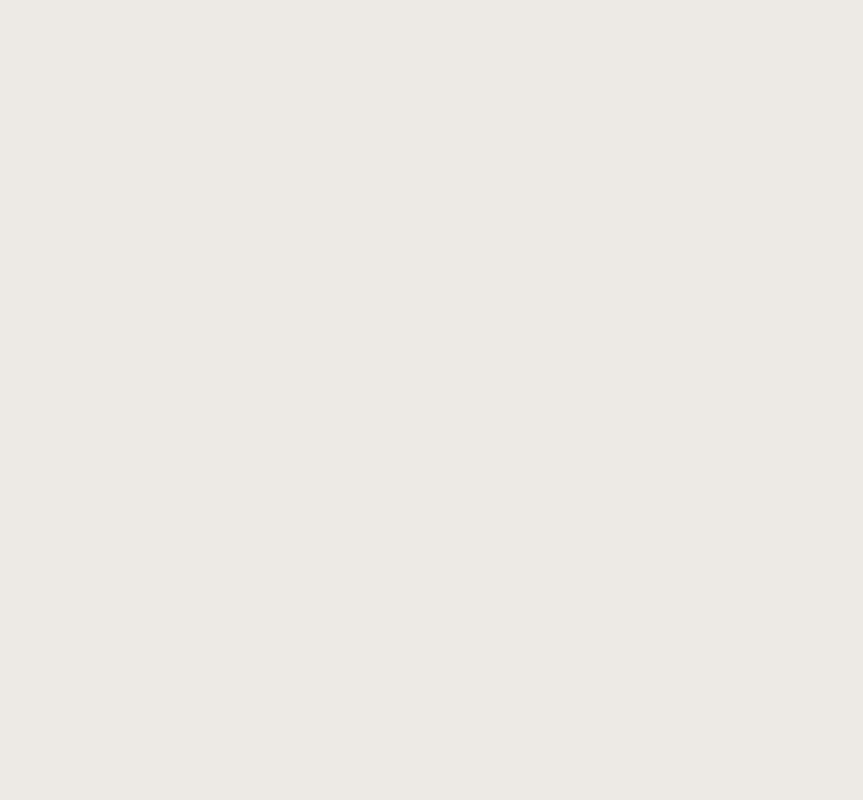
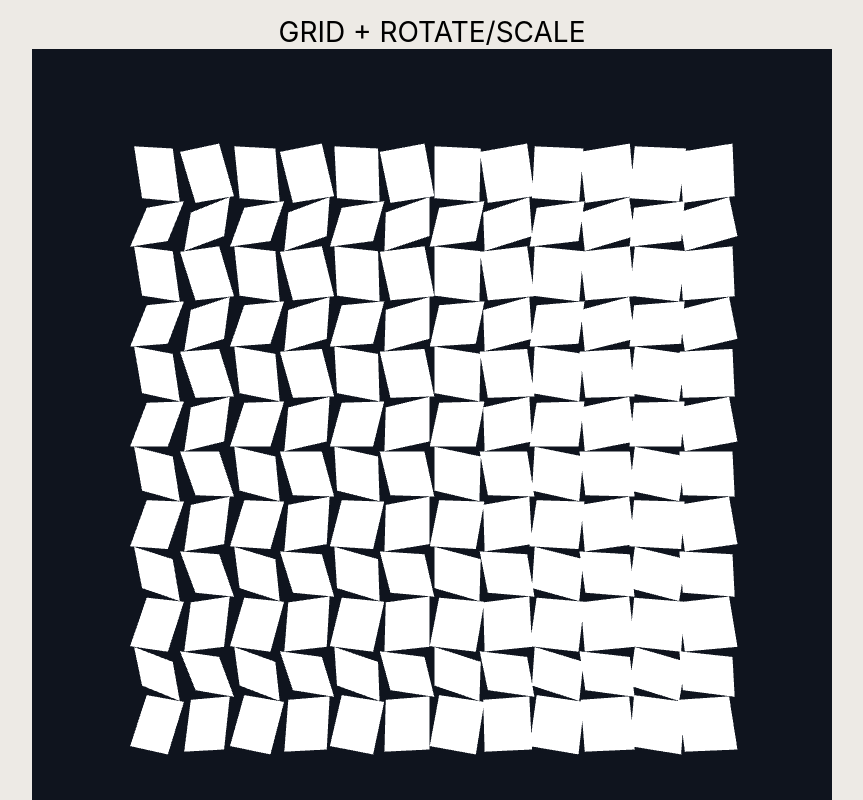
Before and after one commit to vegalla/react-processing, a React (Create React App) app: page /tdib-09 in a window 1280 px wide. Before the commit this address had no page. Shown: the top 800 px of the page, without its empty margins (208-1071 px from the left). Built offline with nearby package versions, Linux system fonts and the light colour scheme.

Commit message:
Add TDIB09, 3D + rotate & scale

```diff
--- a/src/App.js
+++ b/src/App.js
@@ -14,6 +14,7 @@ import TDIB05 from './Processing/thedotisblack/thedotisblack05';
 import TDIB06 from './Processing/thedotisblack/thedotisblack06';
 import TDIB07 from './Processing/thedotisblack/thedotisblack07';
 import TDIB08 from './Processing/thedotisblack/thedotisblack08';
+import TDIB09 from './Processing/thedotisblack/thedotisblack09';
 
 import STEP01 from './Processing/vince/step01';
 import STEP02 from './Processing/vince/step02';
@@ -29,7 +30,7 @@ function App() {
               <GalleryPage
                 header="GENERATIVE CIRCLE"
                 process={TDIB01}
-                hyperlink="https://www.youtube.com/watch?v=UZoVBMgzULk&list=PLbLdd1fdNg5zPBMYYZLO2JVqMrBkK5Lux&index=5"
+                hyperlink="https://www.youtube.com/watch?v=UZoVBMgzULk"
                 description="Ep.1 Processing art tutorial | GENERATIVE CIRCLE with line and loop"
               />
             } />
@@ -37,7 +38,7 @@ function App() {
               <GalleryPage
                 header="GRID"
                 process={TDIB02}
-                hyperlink="https://www.youtube.com/watch?v=1dPFgWT2Aio&list=PLbLdd1fdNg5zPBMYYZLO2JVqMrBkK5Lux&index=6"
+                hyperlink="https://www.youtube.com/watch?v=1dPFgWT2Aio"
                 description="Ep.2 Processing art tutorial | GRID"
               />
             } />
@@ -45,7 +46,7 @@ function App() {
               <GalleryPage
                 header="VERA MOLNAR ALGORITHM"
                 process={TDIB03}
-                hyperlink="https://www.youtube.com/watch?v=O5G4SoWBoao&list=PLbLdd1fdNg5zPBMYYZLO2JVqMrBkK5Lux&index=7"
+                hyperlink="https://www.youtube.com/watch?v=O5G4SoWBoao"
                 description="Ep.3 Processing art tutorial | VERA MOLNAR ALGORITHM"
               />
             } />
@@ -53,7 +54,7 @@ function App() {
               <GalleryPage
                 header="GRID WITH WHILE LOOP AND COLOR"
                 process={TDIB04}
-                hyperlink="https://www.youtube.com/watch?v=nYI5TOWXJEM&list=RDCMUCX4GSh1gpRuugPpjxu0gLmw&index=1"
+                hyperlink="https://www.youtube.com/watch?v=nYI5TOWXJEM"
                 description="Ep.4 Processing art tutorial | GRID with while loop and color"
               />
             } />
@@ -100,8 +101,16 @@ function App() {
             <GalleryPage
               header="RANDOM WALKER"
               process={TDIB08}
-              hyperlink="https://www.youtube.com/watch?v=9ZL9qSag7CY&list=PLbLdd1fdNg5zPBMYYZLO2JVqMrBkK5Lux"
+              hyperlink="https://www.youtube.com/watch?v=9ZL9qSag7CY"
               description="Ep.8 Processing art tutorial | Random Walker (Class) | Object-Oriented Programming"
+            />
+          } />
+          <Route path="tdib-09" element={
+            <GalleryPage
+              header="GRID + ROTATE/SCALE"
+              process={TDIB09}
+              hyperlink="https://www.youtube.com/watch?v=Y1D-0whVBac"
+              description="Ep.9 Processing 3D tutorial | Grid with rotateX, rotateY and scale"
             />
           } />
         </Routes>
--- a/src/Components/GalleryHome.js
+++ b/src/Components/GalleryHome.js
@@ -8,6 +8,7 @@ import imgTdib05 from '../Assets/tdib/05.png';
 import imgTdib06 from '../Assets/tdib/06.png';
 import imgTdib07 from '../Assets/tdib/07.png';
 import imgTdib08 from '../Assets/tdib/08.png';
+import imgTdib09 from '../Assets/tdib/09.png';
 
 import imgVince01 from '../Assets/vince/01.png';
 import imgVince02 from '../Assets/vince/02.png';
@@ -27,6 +28,13 @@ const GalleryHome = () => {
             </div>
             <div className={styles.DisplayZone}>
                 {/* <div className={styles.Appear0}> */}
+                <DisplayItem
+                    image={imgTdib09}
+                    path="/tdib-09"
+                    label="GRID + ROTATE/SCALE"
+                    tags={TAGS[0]}
+                    date="2023/09/05"
+                />
                 <DisplayItem
                     image={imgTdib08}
                     path="/tdib-08"
--- /dev/null
+++ b/src/Processing/thedotisblack/thedotisblack09.js
@@ -0,0 +1,85 @@
+import React, { useEffect } from 'react';
+import p5 from 'p5';
+
+import getRandomInt from '../../Functions/getRandomInt';
+
+const TDIB09 = () => {
+
+    const p5Ref = React.createRef();
+
+    const Sketch = (p5) => {
+
+        let grid = 100;
+        let angle = 0;
+        let mX = 100;
+        let mY = 100;
+
+        p5.setup = () => {
+            p5.createCanvas(800, 800, p5.WEBGL);
+            p5.rectMode(p5.CENTER);
+            p5.noStroke();
+        }
+
+        p5.draw = () => {
+            p5.background(15, 20, 30);
+            p5.translate(-p5.width / 2, -p5.height / 2);
+
+            for (let i = mX + grid; i <= p5.width - mX; i += grid * 2) {
+                for (let j = mY + grid; j <= p5.height - mY; j += grid * 2) {
+                    p5.push();
+
+                    p5.translate(i, j);
+                    p5.push();
+                    p5.translate(-grid / 2, -grid / 2)
+                    p5.rotateX(p5.radians(angle));
+                    p5.rotateY(p5.radians(-angle));
+                    p5.rect(0, 0, grid, grid);
+                    p5.pop();
+
+                    p5.push();
+                    p5.translate(grid / 2, -grid / 2)
+                    p5.rotateY(p5.radians(angle));
+                    p5.rotateX(p5.radians(-angle));
+                    p5.rect(0, 0, grid, grid);
+                    p5.pop();
+
+                    p5.push();
+                    p5.translate(-grid / 2, grid / 2)
+                    p5.rotateY(p5.radians(angle));
+                    p5.rotateX(p5.radians(angle));
+                    p5.rect(0, 0, grid, grid);
+                    p5.pop();
+
+                    p5.push();
+                    p5.translate(grid / 2, grid / 2)
+                    p5.rotateX(p5.radians(-angle));
+                    p5.rotateY(p5.radians(-angle));
+                    p5.rect(0, 0, grid, grid);
+                    p5.pop();
+
+                    p5.pop();
+                }
+            }
+            angle += 1;
+            if (angle >= 180) {
+                grid = grid / 2;
+                angle = 0;
+                if (grid <= 20) {
+                    grid = 100
+                }
+            }
+        }
+    }
+
+    useEffect(() => {
+        const myP5 = new p5(Sketch, p5Ref.current);
+        return myP5.remove;
+    }, [])
+
+    return (
+        <div ref={p5Ref} />
+    )
+
+}
+
+export default TDIB09;
```
Also changed, not shown: src/Assets/tdib/09.png (added).
